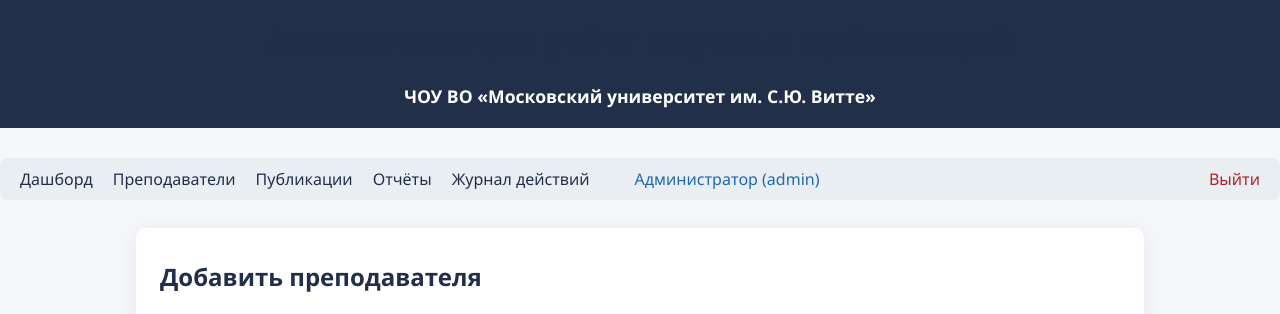
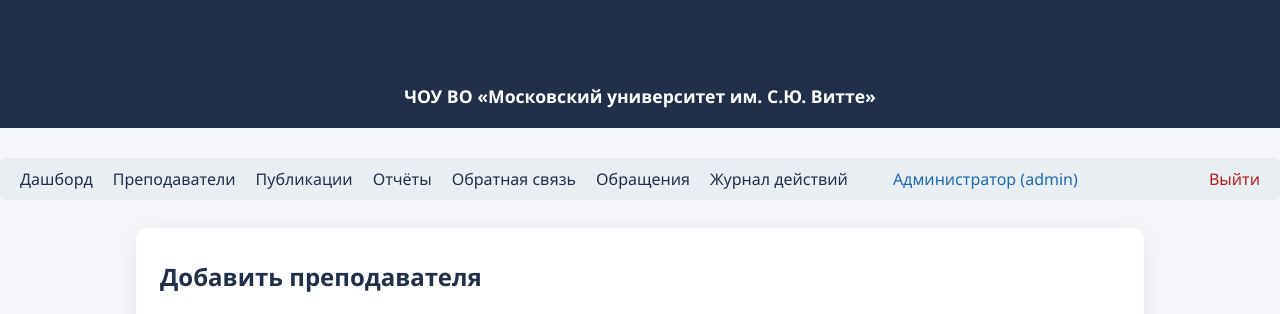
Before and after one commit to Dan1k609/research_metrics, a Flask app: page /add_lecturer in a window 1280 px wide. Shown: the top 314 px of the page. Run offline with Flask 3, Linux system fonts and the light colour scheme; a user stored in the database is signed in; data comes from the database, SQL or seed files in the repository.

Commit message:
Добавил в шапку страницу обратной связи

```diff
--- a/app/templates/base.html
+++ b/app/templates/base.html
@@ -16,21 +16,29 @@
         </div>
     </div>
 
-    {% if g.user %}
     <nav>
-        <a href="{{ url_for('main.dashboard') }}">Дашборд</a>
+        {% if g.user %}
+            <a href="{{ url_for('main.dashboard') }}">Дашборд</a>
+        {% endif %}
         <a href="{{ url_for('main.lecturers') }}">Преподаватели</a>
         <a href="{{ url_for('main.publications') }}">Публикации</a>
         <a href="{{ url_for('main.reports') }}">Отчёты</a>
-        {% if g.user['role'] == 'admin' %}
+        <a href="{{ url_for('main.feedback') }}">Обратная связь</a>
+        {% if g.user and g.user['role'] == 'admin' %}
+            <a href="{{ url_for('main.admin_feedback') }}">Обращения</a>
             <a href="{{ url_for('main.log') }}">Журнал действий</a>
         {% endif %}
         <span style="margin-left:25px;color:#2067b2;">
-            {{ g.user['fio']|default('Пользователь') }} ({{ g.user['role']|default('') }})
+            {% if g.user %}
+                {{ g.user['fio']|default('Пользователь') }} ({{ g.user['role']|default('') }})
+            {% endif %}
         </span>
-        <a href="{{ url_for('main.logout') }}" style="margin-left:auto;color:#b21f1f;">Выйти</a>
+        {% if g.user %}
+            <a href="{{ url_for('main.logout') }}" style="margin-left:auto;color:#b21f1f;">Выйти</a>
+        {% else %}
+            <a href="{{ url_for('main.login') }}" style="margin-left:auto;color:#2067b2;">Войти</a>
+        {% endif %}
     </nav>
-    {% endif %}
 
     <div class="container">
         {% for message in get_flashed_messages() %}
```
